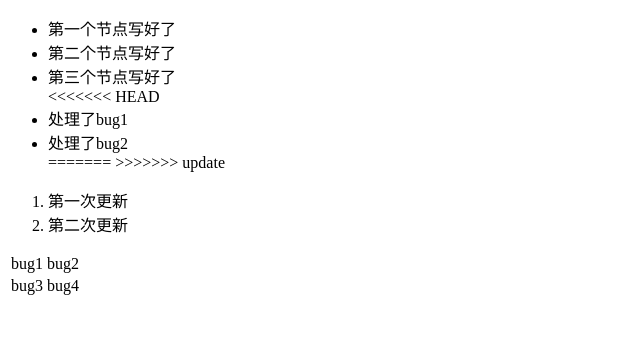
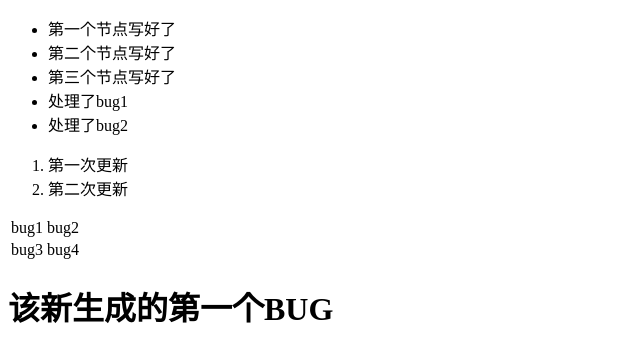
Before and after one commit to lwy2022/lwy, a plain HTML site: page index.html in a window 1280 px wide. Shown: the whole page, without its empty margins (0-640 px from the left). Drawn offline with Linux system fonts and the light colour scheme.

Commit message:
repair1-sucess!

```diff
--- a/index.html
+++ b/index.html
@@ -12,11 +12,8 @@
     <li>第一个节点写好了</li>
     <li>第二个节点写好了</li>
     <li>第三个节点写好了</li>
-<<<<<<< HEAD
     <li>处理了bug1</li>
     <li>处理了bug2</li>
-=======
->>>>>>> update
   </ul>
   <ol>
     <li>第一次更新</li>
@@ -32,6 +29,9 @@
       <td>bug4</td>
     </tr>
   </table>
+  <div>
+    <h1>该新生成的第一个BUG</h1>
+  </div>
 </body>
 
 </html>
```
